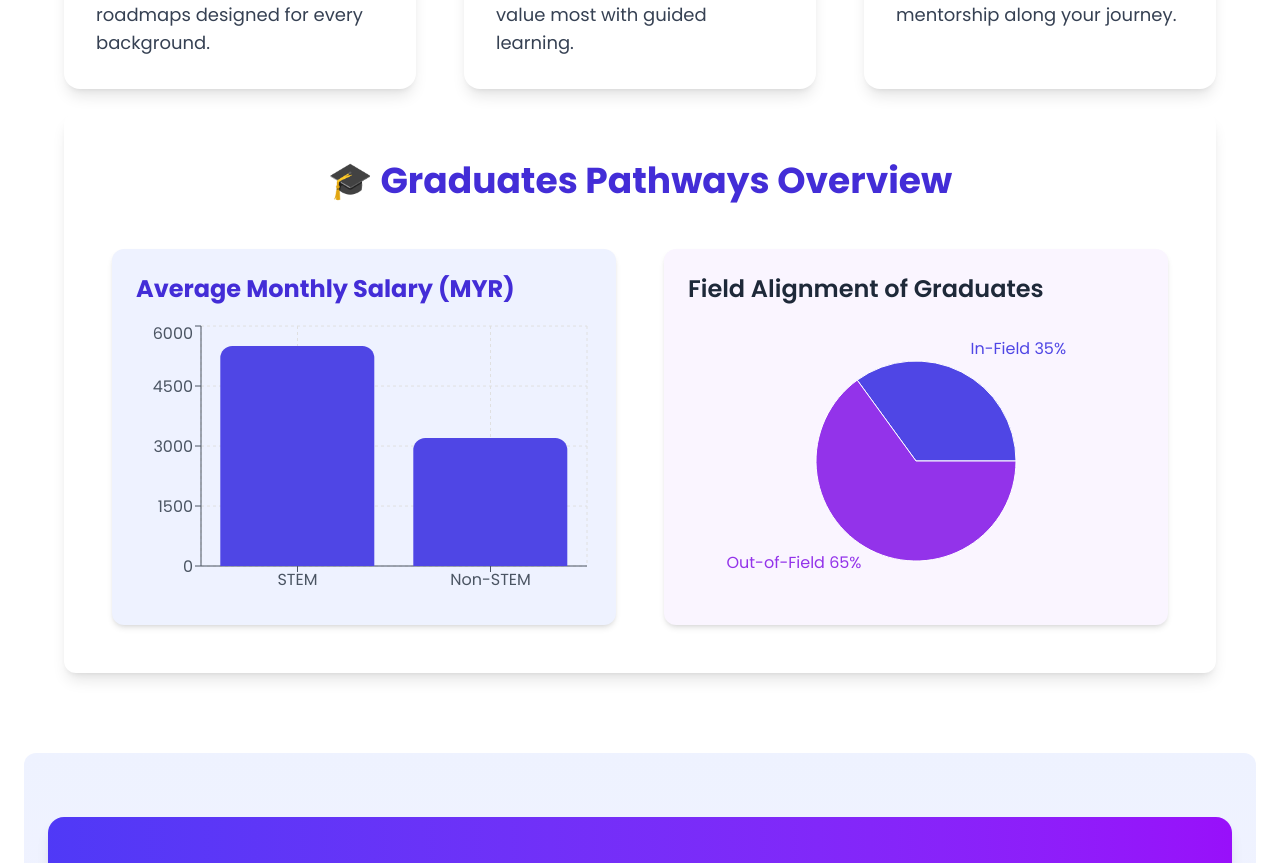
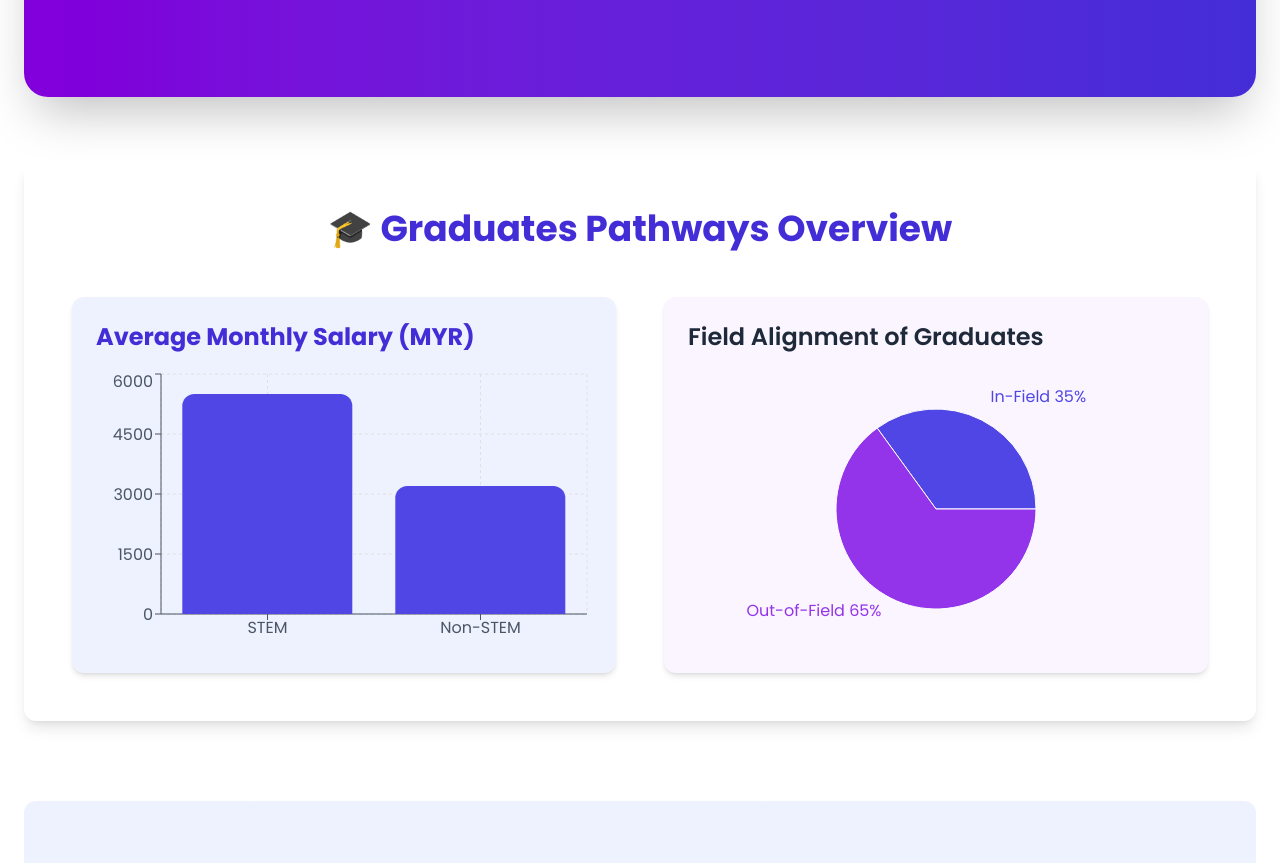
Before and after one commit to LoneGenius/Application, a Next.js app: page / in a window 1280 px wide. Shown: the part 890-1753 px from the top of the page. Built offline with nearby package versions, Linux system fonts and the light colour scheme.

Commit message:
standardize dashboard size

```diff
--- a/src/app/page.tsx
+++ b/src/app/page.tsx
@@ -77,8 +77,7 @@ export default function HomePage() {
           >
             Career Pathways
           </Link>
-        </div>
-      </section>
+        </div> <b/>
 
           {/* Feature cards */}
           <section className="mt-12 grid grid-cols-1 md:grid-cols-3 gap-12 max-w-6xl mx-auto">
@@ -113,9 +112,10 @@ export default function HomePage() {
               </motion.div>
             ))}
           </section> <br />
+      </section>
 
       {/* Overview dashboard cards */}
-      <section className="bg-white shadow-lg rounded-xl p-12 mb-20 max-w-6xl mx-auto">
+      <section className="bg-white shadow-lg rounded-xl p-12 mb-20 max-w-7xl mx-auto">
         <h2 className="text-4xl font-bold text-center text-indigo-700 mb-12">🎓 Graduates Pathways Overview</h2>
 
         <div className="grid grid-cols-1 md:grid-cols-2 gap-12">
```
Lines whose indentation alone changed are shown as unchanged.
